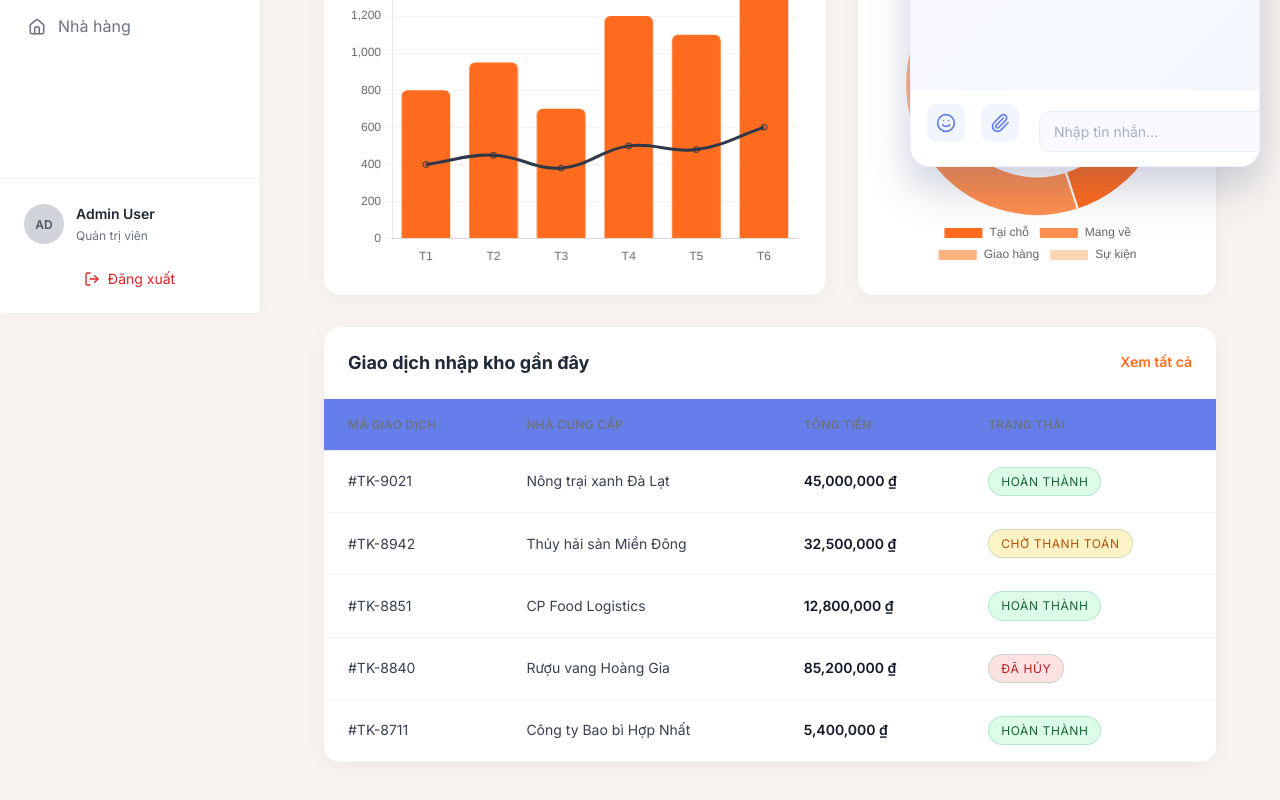
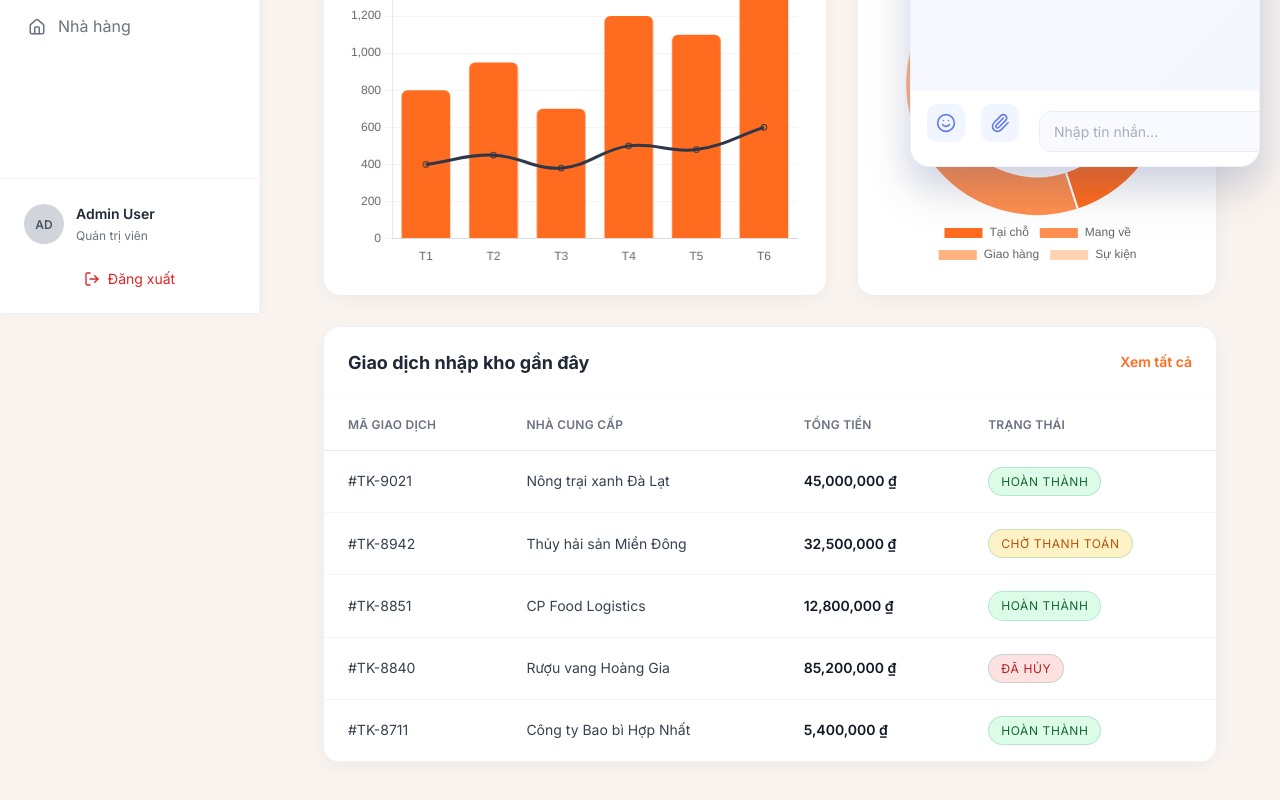
Before and after one commit to daukhachuy/SRC_SMAS_CLIENT, a React (Create React App) app in the folder frontend/: page /admin/staff in a window 1280 px wide. Shown: the part 513-1313 px from the top of the page. Built offline with nearby package versions, Linux system fonts and the light colour scheme.

Commit message:
style: enforce consistent header styling in admin table with !important declarations

```diff
--- a/frontend/src/styles/AdminDashboard.css
+++ b/frontend/src/styles/AdminDashboard.css
@@ -337,15 +337,16 @@ body {
 
 /* Header bảng: nền trắng, chữ xám (giống RE cương ADMIN) */
 .admin-table thead {
-  background: #ffffff;
+  background: #ffffff !important;
   border-bottom: 1px solid #e5e7eb;
 }
 
-.admin-table th {
+.admin-table thead th {
+  background: #ffffff !important;
+  color: #6b7280 !important;
   padding: 1rem 1.5rem;
   font-size: 0.75rem;
   font-weight: 600;
-  color: #6b7280;
   text-transform: uppercase;
   letter-spacing: 0.02em;
 }
```
